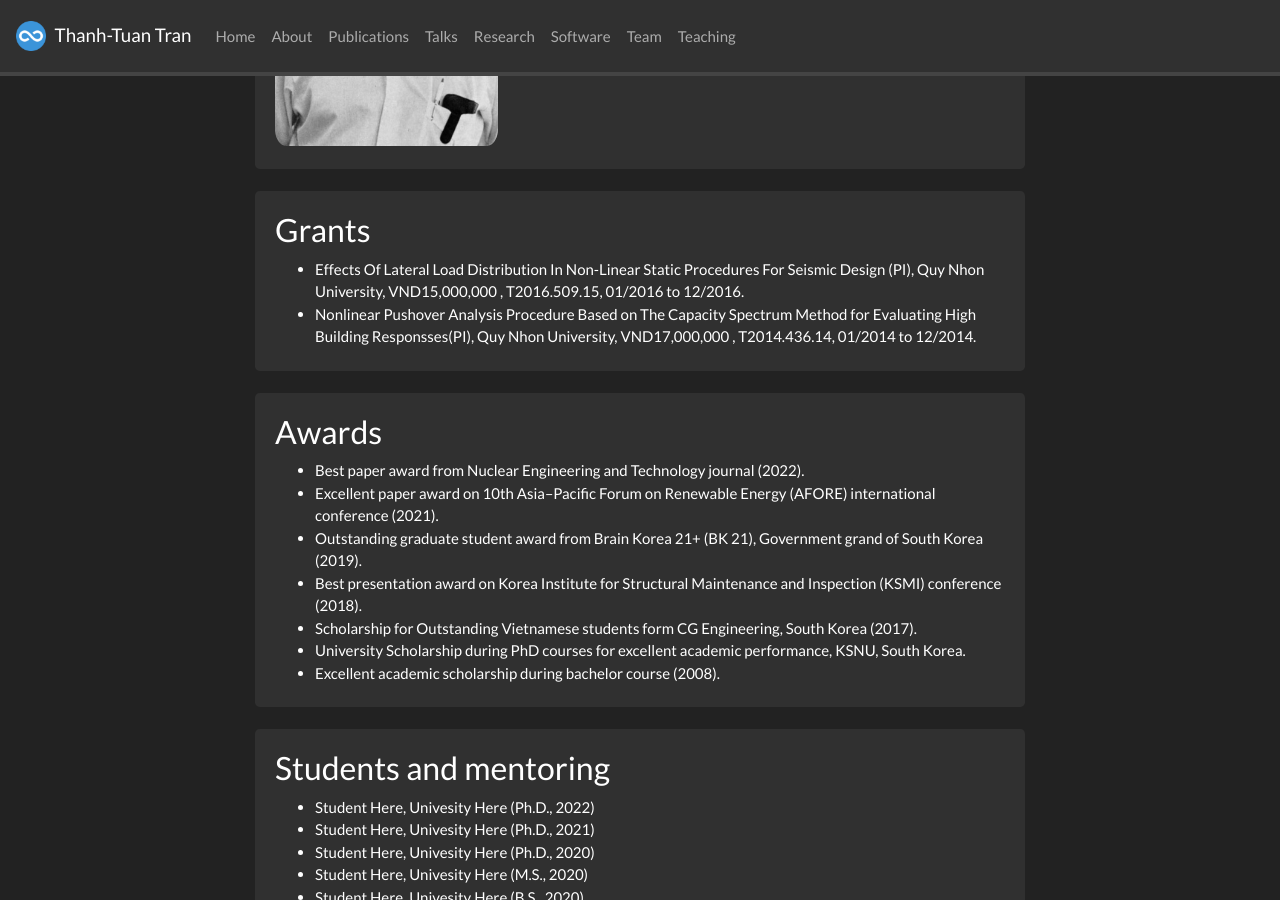
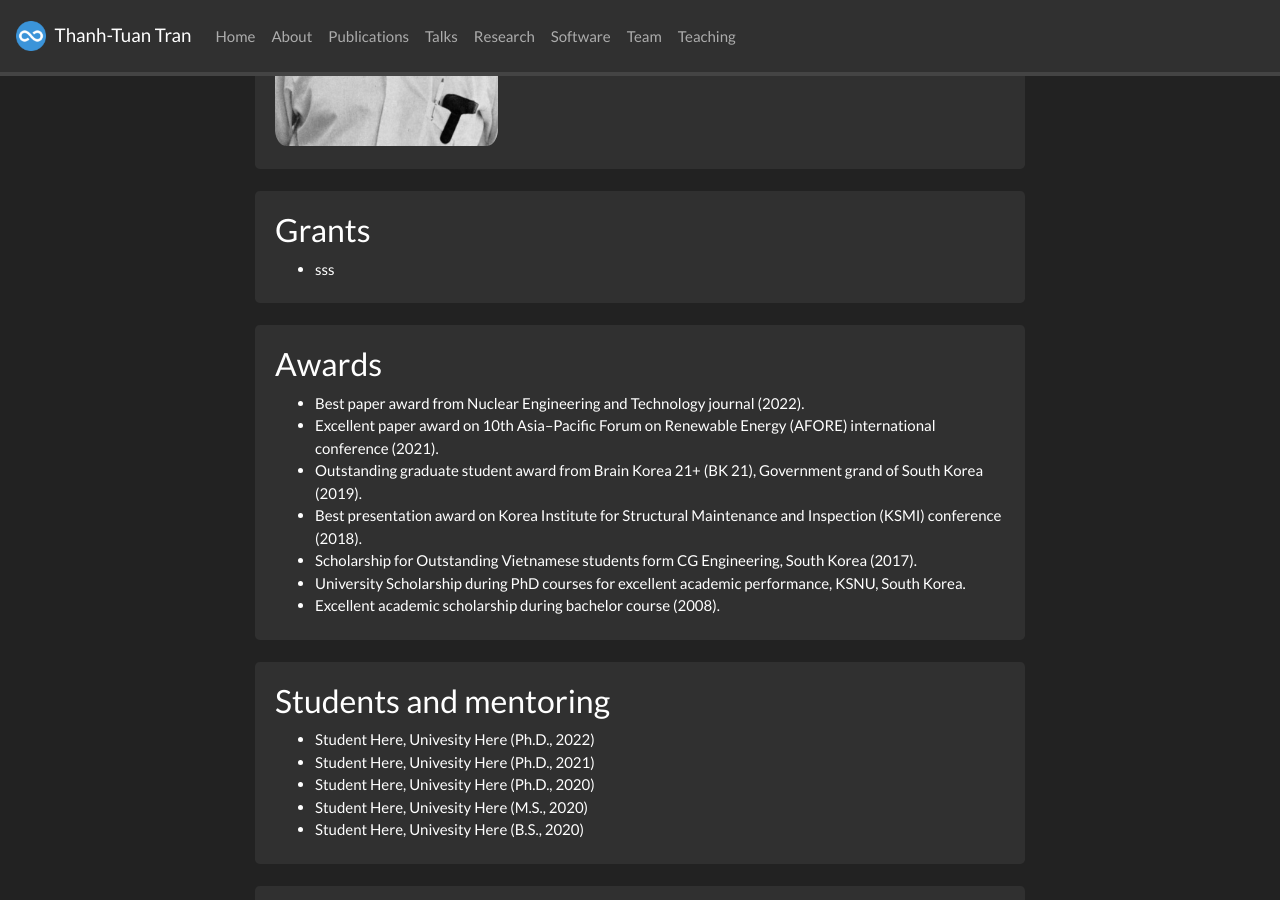
Before and after one commit to 3tbk/3tbk, a Jekyll site: the page built from _pages/about.md, in a window 1280 px wide and 900 px high, scrolled down 375 px. Built offline with Jekyll 4.4.1, drawn with Linux system fonts in a browser that asks for light colours; nearby versions of some CDN libraries; a style sheet for code colours, icons or effects is not loaded.

Commit message:
Update grants.yml

```diff
--- a/_data/grants.yml
+++ b/_data/grants.yml
@@ -1,2 +1 @@
-- name: Effects Of Lateral Load Distribution In Non-Linear Static Procedures For Seismic Design (PI), Quy Nhon University, VND15,000,000 , T2016.509.15, 01/2016 to 12/2016.
-- name: Nonlinear Pushover Analysis Procedure Based on The Capacity Spectrum Method for Evaluating High Building Responsses(PI), Quy Nhon University, VND17,000,000 , T2014.436.14, 01/2014 to 12/2014.
+- name: sss
```
